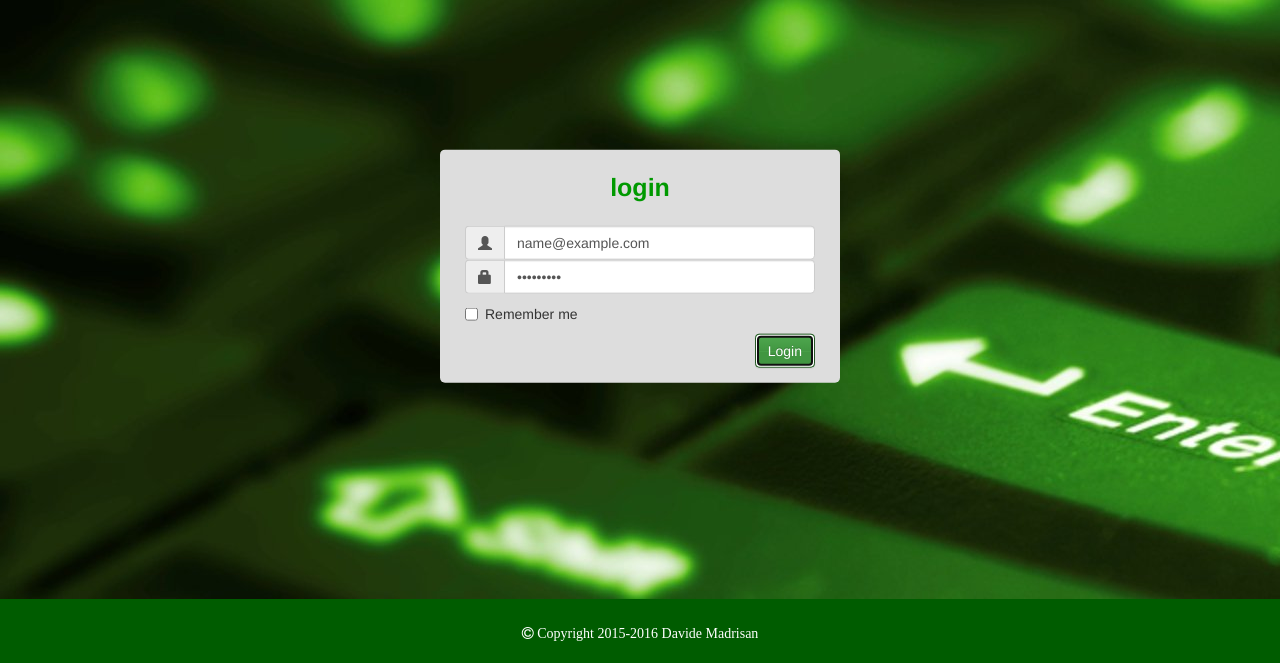
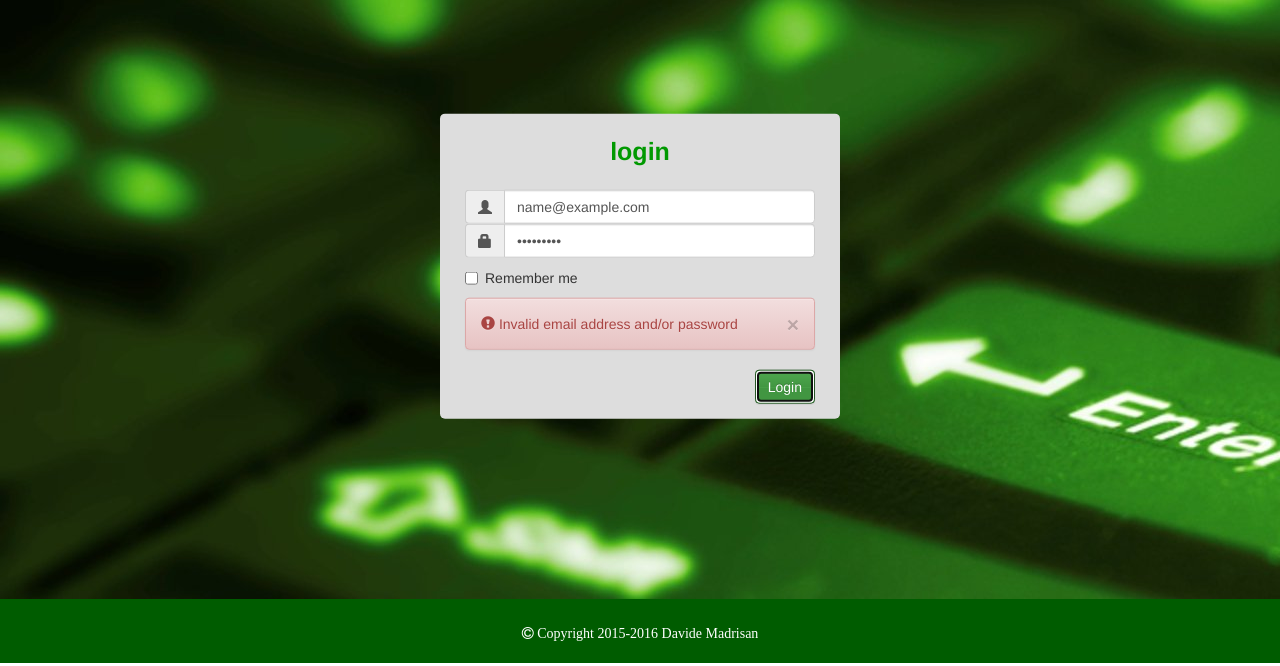
Before and after one commit to madrisan/pyoocs, a website: page html/client/app/index.html in a window 1280 px wide. Both pictures are taken after typing "name@example.com", "Sample123" into the empty fields and a click on the button "Login". Shown: the part 134-800 px from the top of the page. Drawn offline with nearby package versions, Linux system fonts and the light colour scheme; some packages are replaced by stand-ins of ours; files that its build step writes are made by us from their sources; no server answers.

Commit message:
html: simple notification on login failure
Signed-off-by: Davide Madrisan <davide.madrisan@gmail.com>

```diff
--- a/html/client/app/scripts/controllers.js
+++ b/html/client/app/scripts/controllers.js
@@ -168,6 +168,7 @@
         ['$scope', '$localStorage', 'authFactory',
         function($scope, $localStorage, authFactory) {
             $scope.credentials = {};
+            $scope.loginError = false;
 
             $scope.submit = function(credentials) {
                 $scope.credentials = angular.copy(credentials);
@@ -183,10 +184,17 @@
                     });
                 }
 
-                authFactory.login(
+                var promise = authFactory.login(
                     $scope.credentials.email,
                     $scope.credentials.password
                 );
+                promise.then(function(message) {
+                    console.log('authFactory.login promise: ' + message);
+                }, function(reason) {
+                    console.log('authFactory.login promise: ' +
+                                JSON.stringify(reason.statusText));
+                    $scope.loginError = true;
+                });
             };
 
         }]);
--- a/html/client/app/scripts/services.js
+++ b/html/client/app/scripts/services.js
@@ -54,10 +54,15 @@
                         email: email,
                         token: response.data.token
                     });
+
                     userInfo.authenticated = true;
                     $rootScope.$broadcast('login:successful');
+
+                    deferred.resolve('login successful');
                 }, function(error) {
                     userInfo.authenticated = false;
+                    $rootScope.$broadcast('login:failed');
+
                     deferred.reject(error);
                 });
 
--- a/html/client/app/views/login.html
+++ b/html/client/app/views/login.html
@@ -25,6 +25,12 @@
                    <input type="checkbox" ng-model="user.rememberMe">Remember me
                 </label>
             </div>
+            <div ng-if="loginError" class="alert alert-danger">
+                <span class="glyphicon glyphicon-exclamation-sign" aria-hidden="true"></span>
+                <span class="sr-only">Error:</span>
+                Invalid email address and/or password
+                <a href="#" class="close" data-dismiss="alert" aria-label="close">&times;</a>
+            </div>
             <div class="pull-right">
                 <button type="submit" ng-click="submit(user)"
                         class="btn btn-large btn-success pull-right">Login</button>
```
